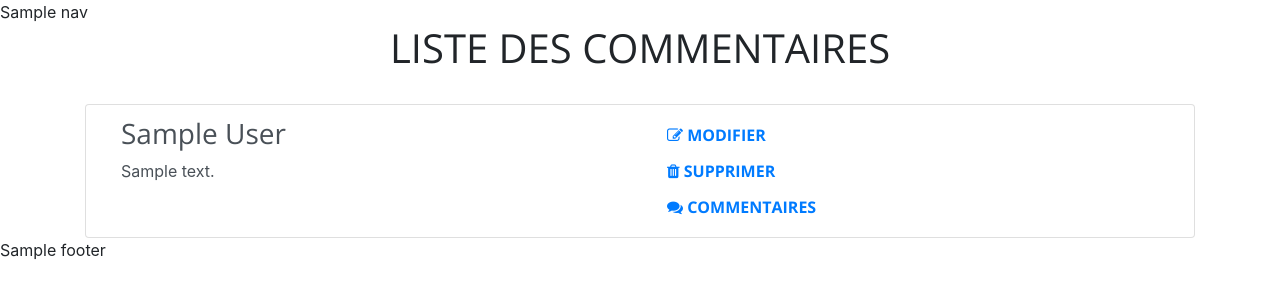
After one commit to drdoh/Projet3, a PHP site: the page made by view/backend/commentListView.php in a window 1280 px wide. The commit adds this page. Shown: the top 300 px of the page. Run offline with PHP 8.4, Linux system fonts and the light colour scheme; the template is opened without the code that fills it: most values are stand-ins (such as "Sample title", 1, 10 or a date in 2020); some libraries are stand-ins or nearby versions.

Commit message:
Ajout d'une page de gestion des commentaires

```diff
--- a/controler/backend/comment_controler.php
+++ b/controler/backend/comment_controler.php
@@ -3,6 +3,12 @@ require_once('model/Autoloader.php');
 Autoloader::register();
 
 /* \\\\\\\\\\\::: COMMENTS CONTROLER ::::///////////: */
+function allComments(){
+    $commentManager = new JeanForteroche\Blog\Model\CommentManager();
+    $datas = $commentManager->getAll();
+    require('controler/nav-controler.php');
+    require('view/backend/commentListView.php');
+}
 
 function showComments($postId){
     $commentManager = new JeanForteroche\Blog\Model\CommentManager();
--- /dev/null
+++ b/view/backend/commentListView.php
@@ -0,0 +1,62 @@
+
+<div class="container">
+
+  <h1 class="text-center"> LISTE DES COMMENTAIRES </h1>
+  <br>
+
+   <section class="p-0" id="portfolio">
+    <div class="container p-0">
+        <ul class="list-group">
+
+          <?php
+          foreach ($datas as $comment) {
+          ?>
+
+          <li class="list-group-item list-group-item-action flex-column align-items-start">
+            <div class="container">
+              <div class="row">
+
+
+
+
+                  <div class="col-sm-6">
+                      <h3> <?=$comment->author?> </h3>
+                      <p><?=$comment->comment?></p>
+                  </div>
+
+                  <div class="col-sm-2 align-self-center">
+                    <div>
+                      <a href="index.php?action=editpost&id=<?=$comment->id?>">
+                        <button class="btn btn-outline-primary">
+                          <i class="fa fa-pencil-square-o" aria-hidden="true"></i>
+                          Modifier
+                        </button>
+                      </a>
+                    </div>
+                    <div>
+                      <a href="index.php?action=deletepost&id=<?=$comment->id?>">
+                        <button class="btn btn-outline-primary">
+                          <i class="fa fa-trash" aria-hidden="true"></i>
+                          Supprimer
+                        </button>
+                      </a>
+                    </div>
+                    <div>
+                      <a href="index.php?action=showcomments&id=<?=$comment->id?>">
+                        <button class="btn btn-outline-primary">
+                          <i class="fa fa-comments" aria-hidden="true"></i>
+                          Commentaires
+                        </button>
+                      </a>
+                    </div>
+                  </div>
+              </div>
+            </div>
+          </li>
+          <?php
+          }
+          ?>
+      </ul>
+    </div>
+  </section>
+</div>
```
Also changed, not shown: controler/backend/admin_controler.php (+1 -6 lines), controler/backend/post_controler.php (+7 -0 lines), controler/backend/router.php (+6 -2 lines), model/CommentManager.php (+10 -0 lines).
